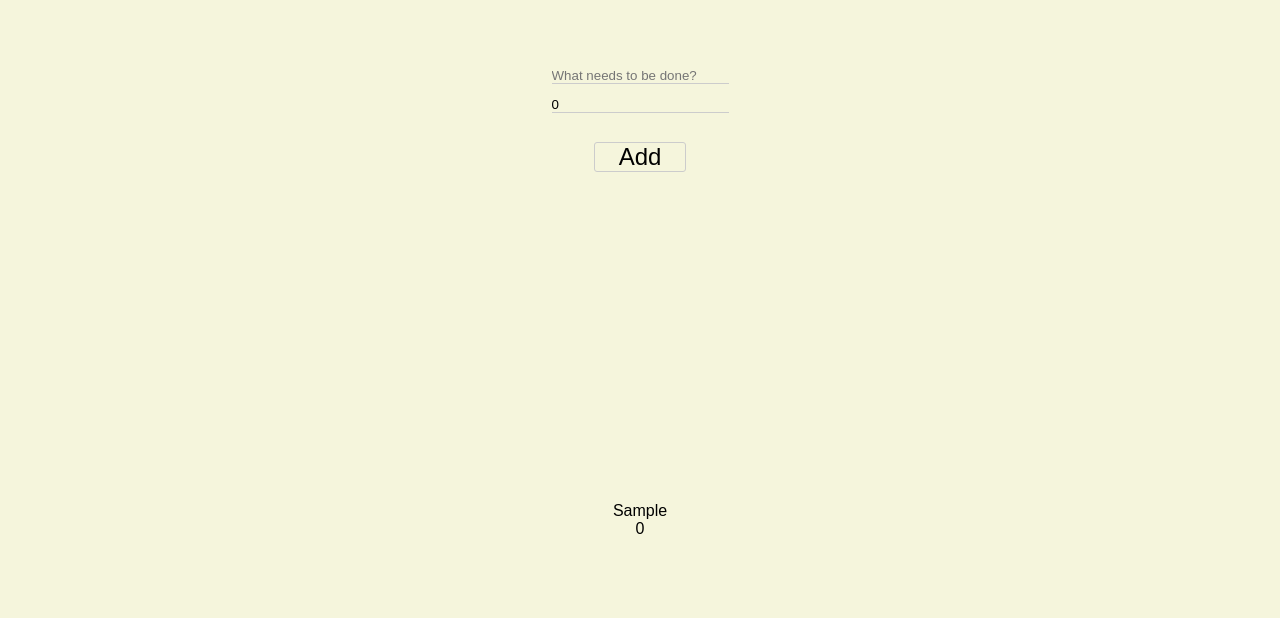
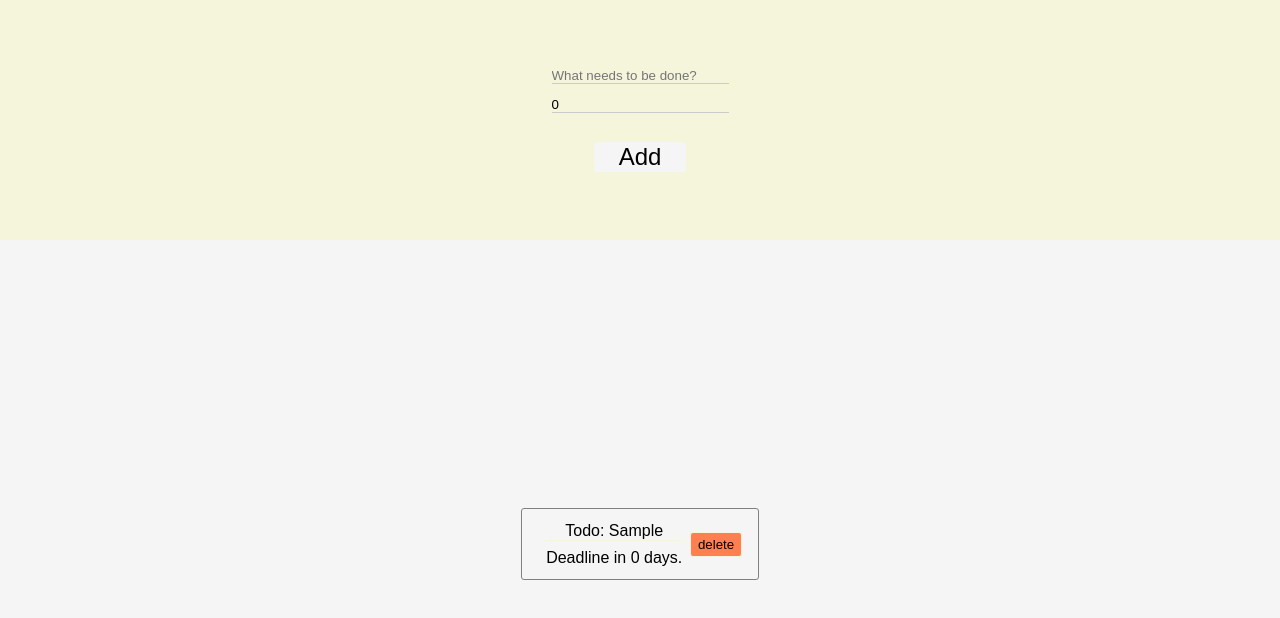
Before and after one commit to AleksMarinova/typescript-todo, a React (Create React App) app: page / in a window 1280 px wide. Both pictures are taken after typing "Sample" into the empty fields and a click on the button "Add". Shown: the top 618 px of the page. Built offline with nearby package versions, Linux system fonts and the light colour scheme.

Commit message:
delete todo

```diff
--- a/src/App.tsx
+++ b/src/App.tsx
@@ -27,6 +27,12 @@ const App:FC = () => {
       setDays(0);
   }
 
+  const deleteTodo = (todoToDelete: string):void => {
+      setTodos(todos.filter((todo)=>{
+        return todo.todoName !== todoToDelete;
+      }))
+  }
+
   return (
     <div className="App">
       <div className="app-input">
@@ -46,7 +52,7 @@ const App:FC = () => {
           <div>
             {
               todos.map((todo:ITodo, index:number) => {
-                return <Todo key={index} todo={todo}/>
+                return <Todo key={index} todo={todo} deleteTodo={deleteTodo}/>
               })
             }
            </div>
--- a/src/components/Todo.tsx
+++ b/src/components/Todo.tsx
@@ -2,15 +2,19 @@ import React from 'react';
 import { ITodo } from '../interfaces';
 
 interface Props {
-    todo: ITodo
+    todo: ITodo,
+    deleteTodo(todoToDelete: string): void
 }
 
-const Todo = ({todo}:Props) => {
+const Todo = ({todo, deleteTodo}:Props) => {
 
     return (
-        <div>
-            <p>{todo.todoName}</p>
-            <p>{todo.days}</p>
+        <div className="todo">
+            <div className="content">
+                <p>Todo: {todo.todoName}</p>
+                <p>Deadline in {todo.days} days.</p>
+            </div>
+            <button onClick={() => deleteTodo(todo.todoName) }>delete</button>
         </div>
     );
 }
--- a/src/index.css
+++ b/src/index.css
@@ -29,11 +29,11 @@
 }
 
 .app-input button {
-    background: none;
+    background: whitesmoke;
     padding: 0 1em;
     font-size: 1.5em;
     font-weight: lighter;
-    border: 1px solid #ccc;
+    border: 1px solid whitesmoke;
     color: black;
     cursor: pointer;
     margin-top: 1rem;
@@ -54,6 +54,32 @@
     justify-content: center;
     width: 100%;
     flex: 70%;
-    width: 100%;
-    flex: 70%;
+    padding-top: 3em;
+    background-color: whitesmoke;
 }
+
+.todo {
+    border: 1px solid gray;
+    border-radius: 3px;
+    margin: 1em;
+    padding: 0.3em 1em;
+    display: flex;
+    justify-content: space-around;
+    align-items: center;
+    max-width: 100%;
+}
+
+.todo .content p{
+   margin: 0.5em;
+}
+
+.todo .content p:first-child {
+    border-bottom: 1px solid beige;
+}
+
+.todo button{
+    background-color: coral;
+    border: 1px solid beige;
+    padding: 0.3em 0.5em;
+    border-radius: 3px;
+}
```
